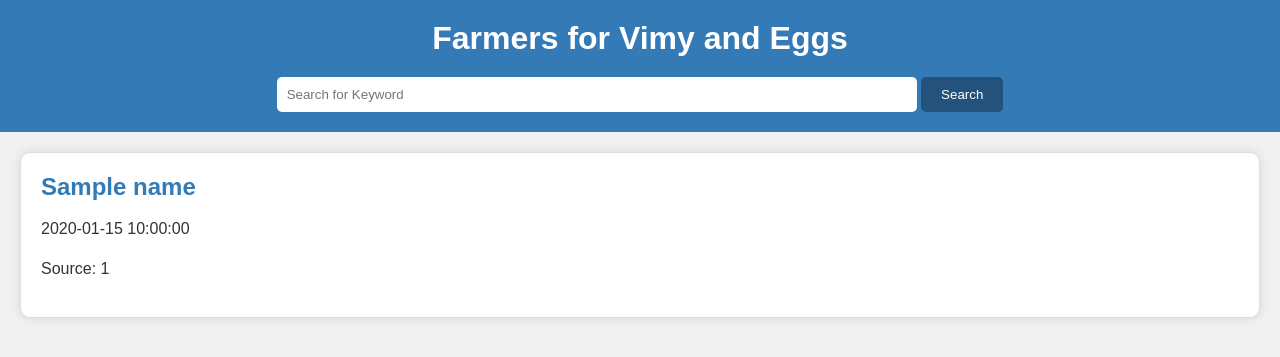
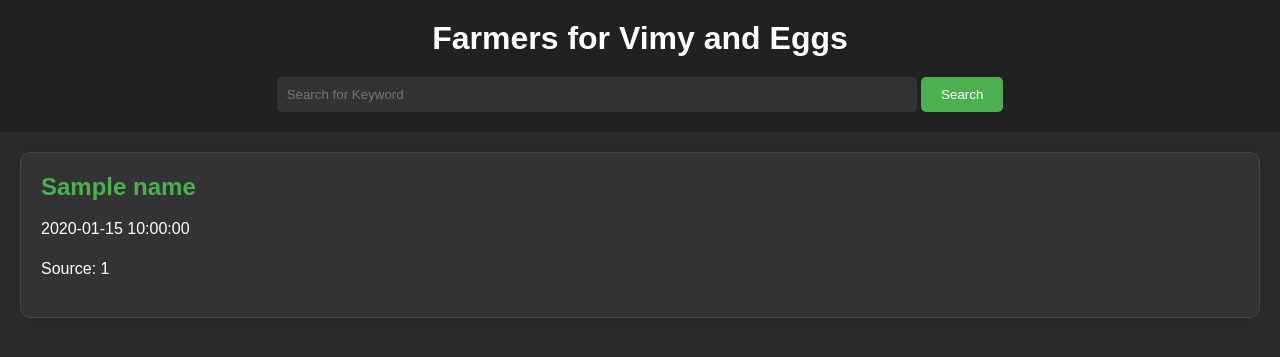
Before and after one commit to savannabergen/hackingpizza, a Flask app: template templates/index.html in a window 1280 px wide. Shown: the top 357 px of the page. Run offline with Flask 3, Linux system fonts and the light colour scheme; the template is opened without the code that fills it: most values are stand-ins (such as "Sample title", 1, 10 or a date in 2020).

Commit message:
updated styles

```diff
--- a/docker-compose.yml
+++ b/docker-compose.yml
@@ -3,9 +3,7 @@ services:
   flask:
     build: .
     ports:
-      - "5000:5000"
+      - "80:5000"
     environment:
       - FLASK_APP=main.py
-      - FLASK_ENV=development
-    volumes:
-      - .:/app
+      - FLASK_ENV=production
--- a/static/style.css
+++ b/static/style.css
@@ -1,12 +1,12 @@
 body {
   font-family: Arial, sans-serif;
-    background-color: #f0f0f0;
-    color: #333;
+  background-color: #2b2b2b;
+  color: #fff;
   margin: 0;
   padding: 0;
 }
 header {
-    background-color: #337ab7;
+  background-color: #212121;
   color: #fff;
   padding: 20px;
   text-align: center;
@@ -22,30 +22,37 @@ input[type="text"] {
   width: 50%;
   border: none;
   border-radius: 5px;
+  background-color: #333;
+  color: #fff;
 }
 input[type="submit"] {
   padding: 10px 20px;
-    background-color: #23527c;
+  background-color: #4CAF50;
   color: #fff;
   border: none;
   border-radius: 5px;
   cursor: pointer;
+  transition: background-color 0.3s ease;
 }
 input[type="submit"]:hover {
-    background-color: #337ab7;
+  background-color: #3e8e41;
 }
 h2 {
-    color: #337ab7;
+  color: #4CAF50;
   font-size: 24px;
   margin-bottom: 10px;
 }
 article {
-    background-color: #fff;
+  background-color: #333;
   padding: 20px;
   margin: 20px;
-    border: 1px solid #ddd;
+  border: 1px solid #444;
   border-radius: 10px;
   box-shadow: 0 0 10px rgba(0, 0, 0, 0.1);
+  transition: transform 0.3s ease;
+}
+article:hover {
+  transform: scale(1.01);
 }
 article h2 {
   margin-top: 0;
@@ -56,10 +63,11 @@ article p {
 }
 a {
   text-decoration: none;
-    color: #337ab7;
+  color: #4CAF50;
+  transition: color 0.3s ease;
 }
 a:hover {
-    color: #23527c;
+  color: #3e8e41;
 }
 .pagination {
   margin-top: 20px;
@@ -68,15 +76,15 @@ a:hover {
 .pagination a {
   margin: 0 10px;
 }
-
 .pagination-button {
   padding: 10px 20px;
-    background-color: #337ab7;
+  background-color: #4CAF50;
   color: #fff;
   border: none;
   border-radius: 5px;
   cursor: pointer;
+  transition: background-color 0.3s ease;
 }
 .pagination-button:hover {
-    background-color: #23527c;
+  background-color: #3e8e41;
 }
--- a/templates/base.html
+++ b/templates/base.html
@@ -15,5 +15,6 @@
         </form>
     </header>
     {% block content %}{% endblock %}
+    <script src="script.js"></script>
 </body>
 </html>
--- a/templates/index.html
+++ b/templates/index.html
@@ -19,5 +19,4 @@
     <a href="{{ url_for('index', page=page+1)}}"><button class="pagination-button">Next</button></a>
   {% endif %}
 </div>
-
 {% endblock %}
```
Also changed, not shown: static/script.js (added). Lines whose indentation alone changed are shown as unchanged.
